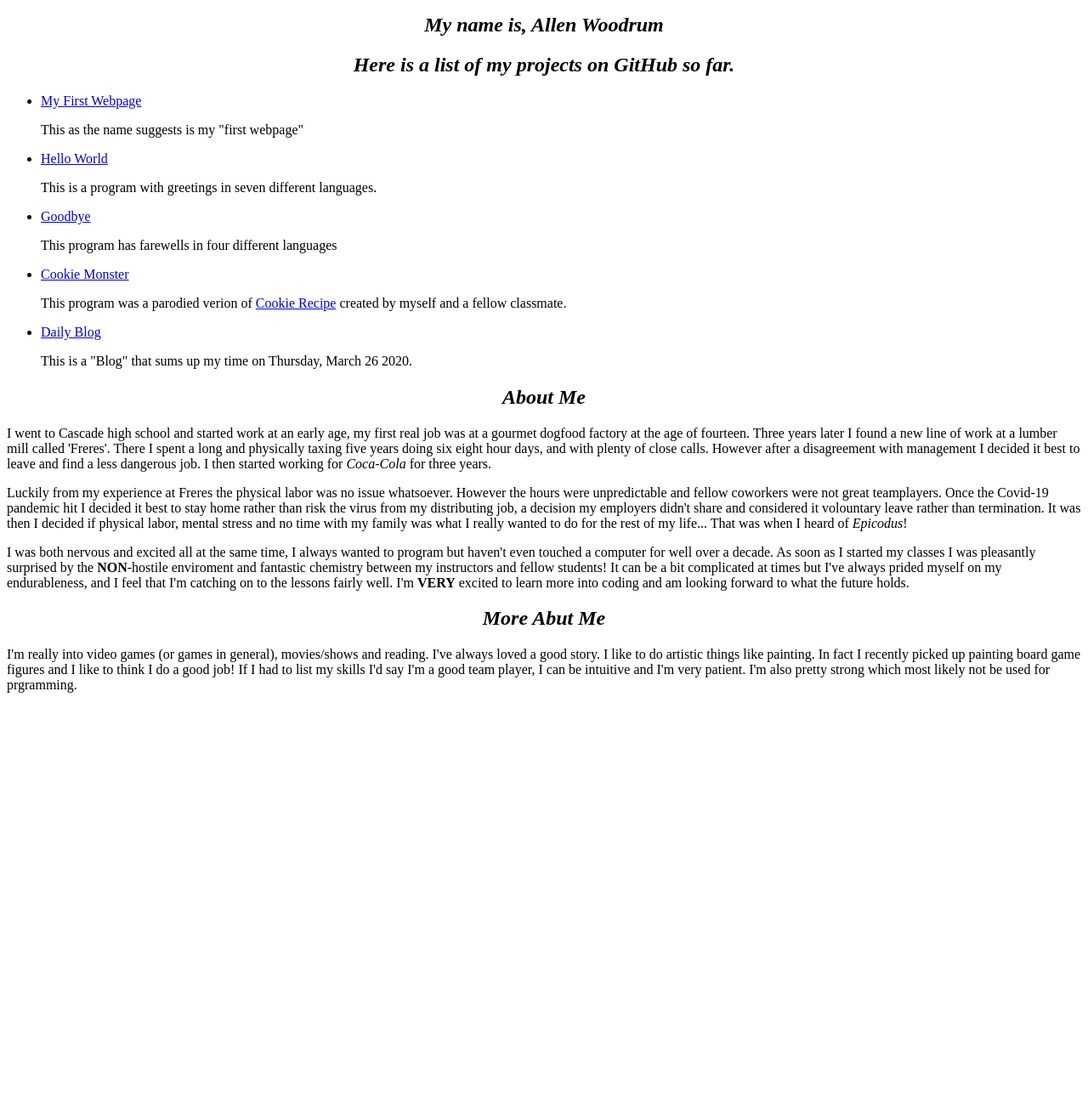
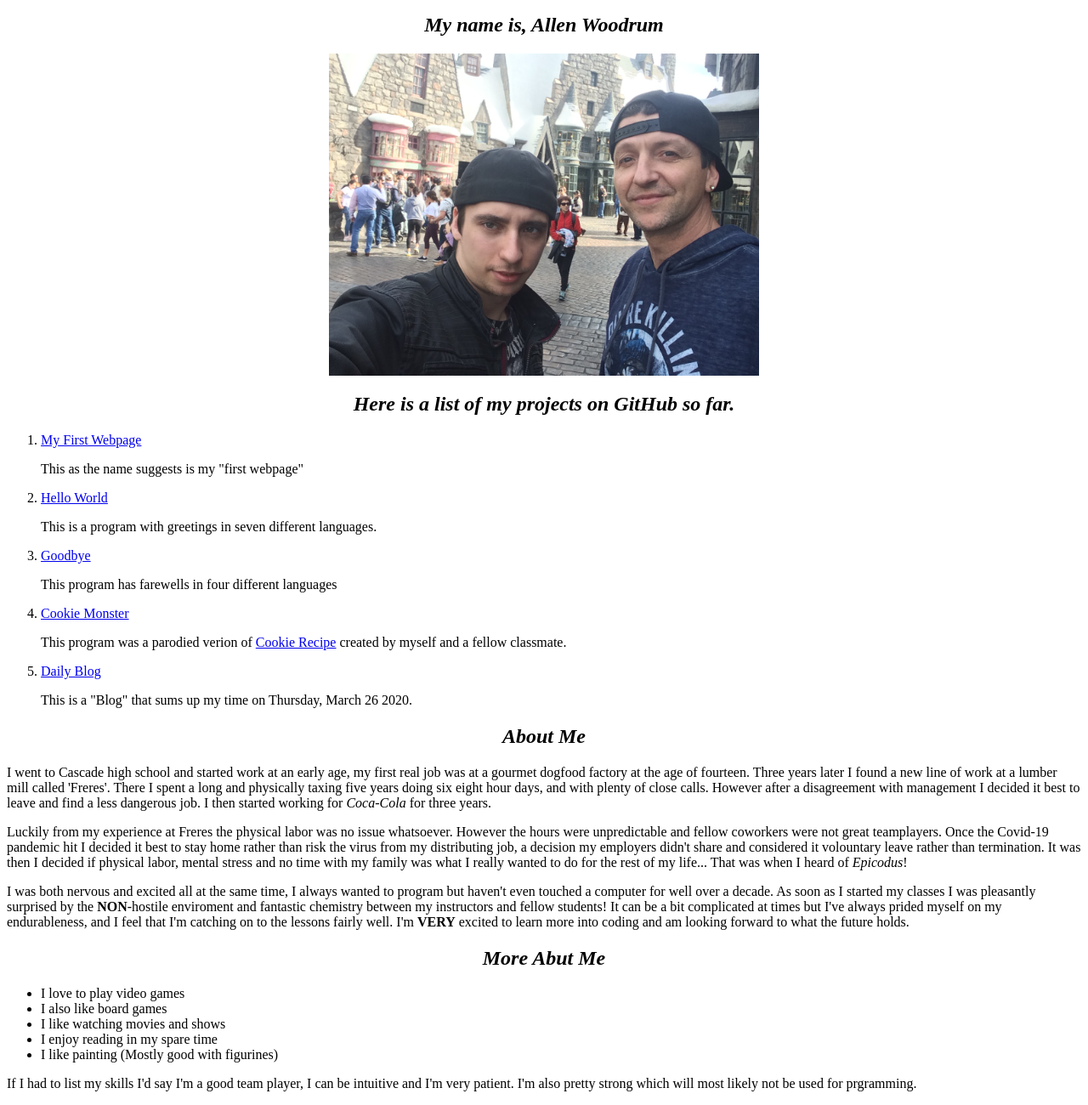
Before and after one commit to AJwoodrum/My-Portfolio, a plain HTML site: page index.html in a window 1280 px wide. Shown: the part 64-1364 px from the top of the page at 85% size. Before the commit the page ends 895 px from the top, so only its background shows below. Drawn offline with Linux system fonts and the light colour scheme.

Commit message:
add an img of me and my father

```diff
--- a/css/styles.css
+++ b/css/styles.css
@@ -7,3 +7,12 @@ h2{
     font-style: italic;
     text-align: center;
 }
+
+img {
+max-width: 40%;
+height: auto;
+display: block;
+margin-left: auto;
+margin-right: auto;
+width: 50%;
+}
--- a/index.html
+++ b/index.html
@@ -8,9 +8,9 @@
 <body>
     <h1>Welcome to my Portfolio</h1>
     <h2>My name is, Allen Woodrum</h2>
-
+    <img src="images/Me & Dad.JPG" alt="A photo of Me (left) and my father (right).">
 <h2>Here is a list of my projects on GitHub so far.</h2>
-<ul>
+<ol>
         <li><a href=https://github.com/AJwoodrum/my-first-webpage.git>My First Webpage</a></li>
     <p>This as the name suggests is my "first webpage"</p>
         <li><a href=https://github.com/AJwoodrum/hello-world.git>Hello World</a></li>
@@ -21,7 +21,7 @@
     <p>This program was a parodied verion of <a href=https://github.com/epicodus-lessons/cookie-recipe.git>Cookie Recipe</a> created by myself and a fellow classmate.</p>
         <li><a href=https://github.com/AJwoodrum/Daily-Blog.git>Daily Blog</a></li>
     <p>This is a "Blog" that sums up my time on Thursday, March 26 2020.</p>
-</ul>
+</ol>
 
 <h2>About Me</h2>
     <p>I went to Cascade high school and started work at an early age, my first real job was at a gourmet dogfood factory at the age of fourteen. Three years later I found a new line of work at a lumber mill called 'Freres'. There I spent a long and physically taxing five years doing six eight hour days, and with plenty of close calls. However after a disagreement with management I decided it best to leave and find a less dangerous job. I then started working for <em>Coca-Cola</em> for three years.</p>
@@ -29,6 +29,17 @@
     <p>I was both nervous and excited all at the same time, I always wanted to program but haven't even touched a computer for well over a decade. As soon as I started my classes I was pleasantly surprised by the <strong>NON</strong>-hostile enviroment and fantastic chemistry between my instructors and fellow students! It can be a bit complicated at times but I've always prided myself on my endurableness, and I feel that I'm catching on to the lessons fairly well. I'm <strong>VERY</strong> excited to learn more into coding and am looking forward to what the future holds.</p>
 
     <h2>More Abut Me</h2>
-    <P>I'm really into video games (or games in general), movies/shows and reading. I've always loved a good story. I like to do artistic things like painting. In fact I recently picked up painting board game figures and I like to think I do a good job! If I had to list my skills I'd say I'm a good team player, I can be intuitive and I'm very patient. I'm also pretty strong which most likely not be used for prgramming.</P>
+    <ul>
+        <li>I love to play video games</li>
+        <li>I also like board games</li>
+        <li>I like watching movies and shows</li>
+        <li>I enjoy reading in my spare time</li>
+        <li>I like painting (Mostly good with figurines)</li>
+    </ul>
+    <p>If I had to list my skills I'd say I'm a good team player, I can be intuitive and I'm very patient. I'm also pretty strong which will most likely not be used for prgramming.</p>
+
+
+
+
 </body>
 </html>
```
Also changed, not shown: images/Me & Dad.JPG (added), 1 other file.
